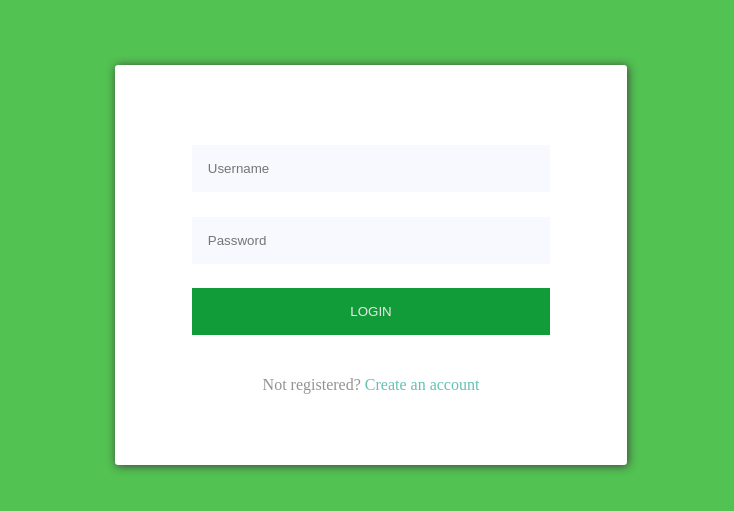
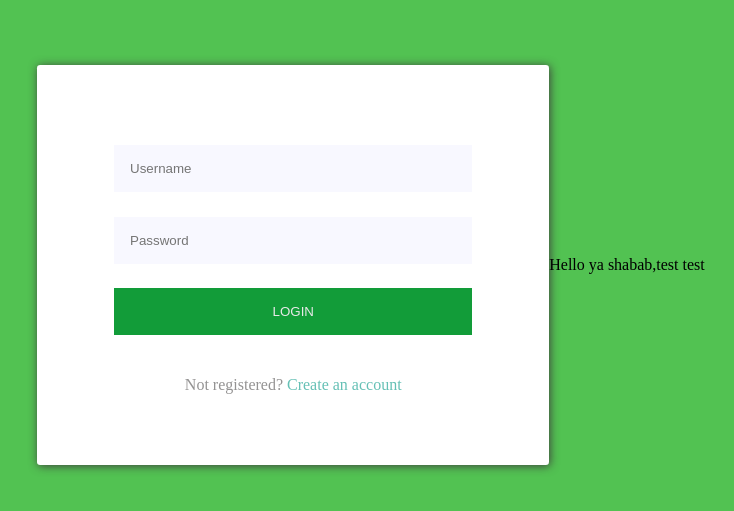
Before and after one commit to gitrayoussef/Git-Project, a plain HTML site: page index.html in a window 1280 px wide. Shown: the part 135-646 px from the top of the page, without its empty margins (269-1003 px from the left). Drawn offline with Linux system fonts and the light colour scheme.

Commit message:
Update index.html
add a div section with my name as a class and has a paragraph tag that has something written in it

```diff
--- a/index.html
+++ b/index.html
@@ -18,5 +18,9 @@
         Not registered? <a href="" class="create_account">Create an account</a>
       </p>
     </div>
+
+    <div>
+      <p class= "zeyad">Hello ya shabab,test test </p>
+    </div>
   </body>
 </html>
```
